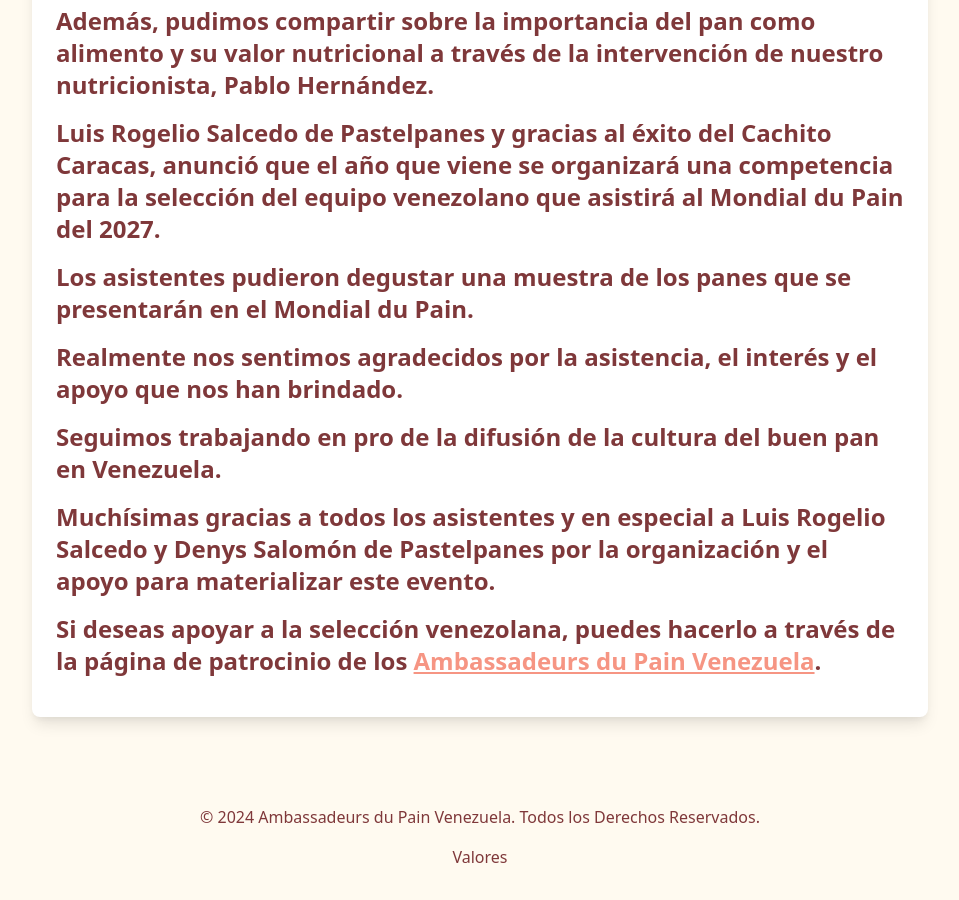
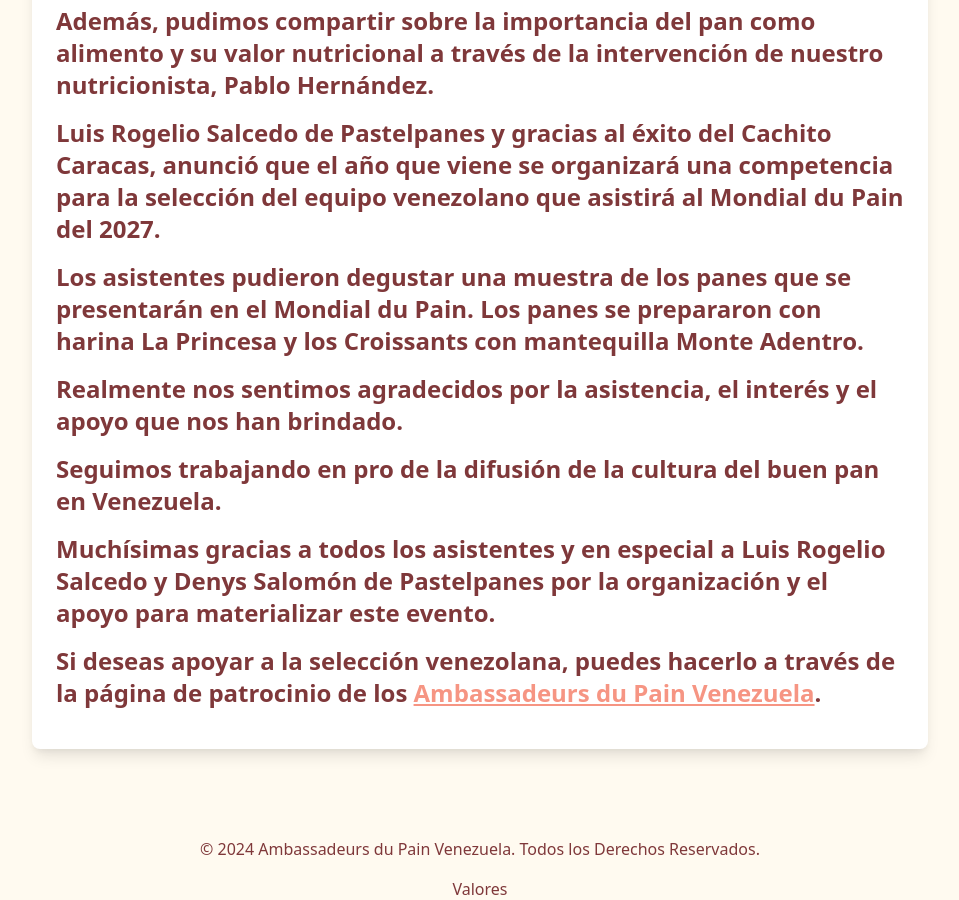
Before and after one commit to ambassadeursdupainvenezuela/ambassadeursdupainvenezuela.github.io, a Jekyll site: the page built from _blog/2025-05-28-Sala-Digital.html, in a window 1280 px wide and 900 px high, scrolled down 2187 px. Shown: the whole window, without its empty margins (160-1119 px from the left). Built offline with Jekyll 4.4.1, drawn with Linux system fonts in a browser that asks for light colours; nearby versions of some CDN libraries.

Commit message:
Patrocinantes

```diff
--- a/_blog/2025-05-28-Sala-Digital.html
+++ b/_blog/2025-05-28-Sala-Digital.html
@@ -34,7 +34,8 @@
 una competencia para la selección del equipo venezolano que asistirá al Mondial du Pain del 2027.
 </p>
 <p class="text-dark mb-4">
-Los asistentes pudieron degustar una muestra de los panes que se presentarán en el Mondial du Pain.
+Los asistentes pudieron degustar una muestra de los panes que se presentarán en el Mondial du Pain. Los panes se prepararon con
+harina La Princesa y los Croissants con mantequilla Monte Adentro.
 </p>
 <p class="text-dark mb-4">
 Realmente nos sentimos agradecidos por la asistencia, el interés y el apoyo que nos han brindado.
```
